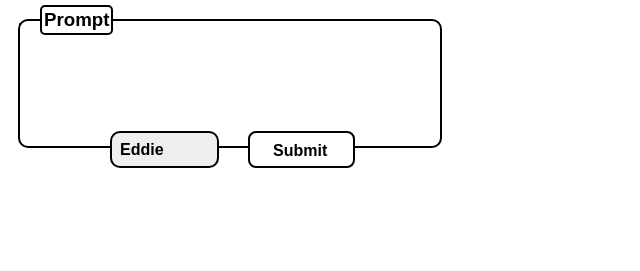
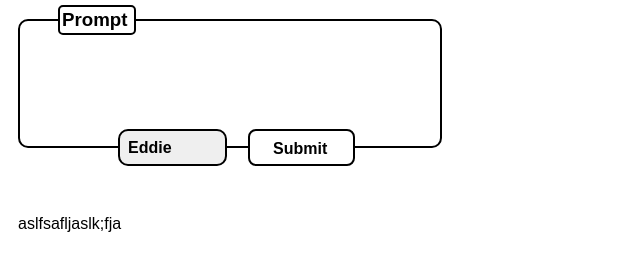
Before and after one commit to invictus-anic3tus/Eddie, a plain HTML site: page index.html in a window 1280 px wide. Shown: the part 99-370 px from the top of the page, without its empty margins (0-640 px from the left). Drawn offline with Linux system fonts and the light colour scheme.

Commit message:
update index.html

```diff
--- a/index.html
+++ b/index.html
@@ -29,10 +29,10 @@
     -webkit-appearance: none;
     -moz-appearance: none;
     font-family: Arial, Helvetica, sans-serif;
-    position: absolute;
+    position: relative;
 
-    top: 230px;
-    left: 110px;
+    top: 110px;
+    left: 100px;
   }
 
   option {
@@ -68,9 +68,10 @@
   }
 
   .placeholder {
-    position: absolute;
-    top: 85px;
+    position: relative;
+    top: -70px;
     left: 40px;
+    width: 70px;
     background-color: white;
     border: 2px solid;
     border-radius: 5px;
@@ -83,7 +84,7 @@
 
   button {
     position: relative;
-    top: 71px;
+    top: -35px;
     left: 230px;
     height: 37px;
     width: 107px;
@@ -128,13 +129,13 @@
     position: relative;
     font-weight: bold;
     left: 255px;
-    top: 45px;
+    top: -61px;
     pointer-events: none;
   }
 
-  p {
+  #responseMessage {
     position: relative;
-    top: 100px;
+    top: -20px;
   }
 </style>
 
@@ -156,7 +157,7 @@
 
   <button onclick="submitMessage()"></button>
   <span class="buttontext">Submit</span>
-  <p id="responseMessage"></p>
+  <p id="responseMessage">aslfsafljaslk;fja</p>
 
   <script>
 
@@ -177,23 +178,31 @@
 
 
     async function submitMessage() {
-
+      try {
         const userInput = document.getElementById('userInput').value;
 
         const response = await fetch('/submit', {
-
           method: 'POST',
           headers: {
             'Content-Type': 'application/json',
           },
-
           body: JSON.stringify({ message: userInput }),
         });
 
+        if (!response.ok) {
+          const errorText = await response.text(); // Reads the error as text
+          console.error("Error response:", errorText);
+          throw new Error("Server responded with an error");
+        }
+
         const data = await response.json();
         document.getElementById('responseMessage').innerText = data.response;
+      } catch (error) {
+        console.error("Error:", error);
+        document.getElementById('responseMessage').innerText = "An error occurred, please try again.";
+      }
+    }
 
-    }
   </script>
 </body>
 
```
Lines whose indentation alone changed are shown as unchanged.
